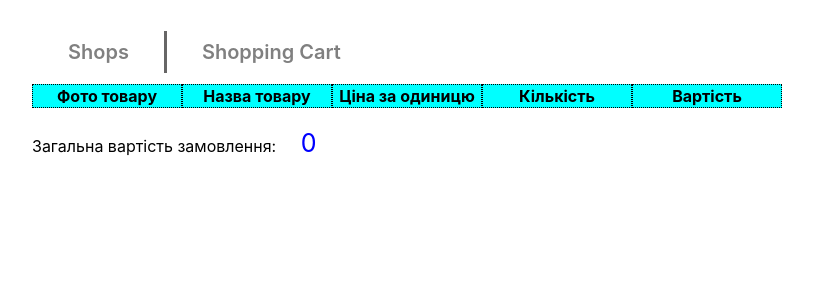
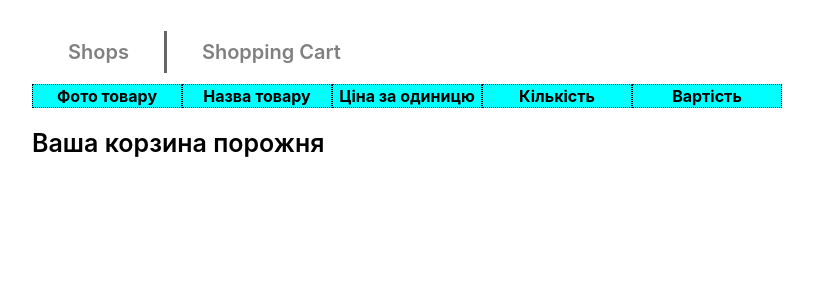
Before and after one commit to litvinenkoiryna/react-my-first-project, a React (Create React App) app: page /shopping_cart in a window 1280 px wide. Shown: the top 300 px of the page, without its empty margins (8-821 px from the left). Built offline with nearby package versions, Linux system fonts and the light colour scheme.

Commit message:
условное ветвление в корзине + формат числа

```diff
--- a/src/components/Card.jsx
+++ b/src/components/Card.jsx
@@ -8,7 +8,7 @@ const Card = ({ item, addItem}) => {
     <div key={item.id} className={styles.card}>
       <img className={styles.img} src={item.img} />
       <h2 className={styles.title}>{item.title}</h2>
-      <p className={styles.price}>price:{item.price}</p>
+      <p className={styles.price}>price: {item.price} $ </p>
       <p className={styles.description}>{item.description}</p>
       <button className={styles.btn} onClick={()=> addItem(item.img,item.title,item.price)}>add to Cart</button>
     </div>
--- a/src/components/FooterCart.jsx
+++ b/src/components/FooterCart.jsx
@@ -4,9 +4,18 @@ import styles from "../styles/FooterCart.module.css";
 const FooterCart = (props) => {
     return (
         <div className={styles.footer}>
-            <span>
-                Загальна вартість замовлення: <span className={styles.value}>{props.result}</span>
-            </span>
+            {props.items.length>0?
+                <span>
+                    Загальна вартість замовлення: <span className={styles.result}>
+                        {new Intl.NumberFormat('ru-RU', {
+                            style: 'currency',
+                            currency: 'USD',
+                        }).format(props.result)}</span>
+                </span>
+                : <span>
+                    Ваша корзина порожня
+                </span>
+            }
         </div>
     )
 }
--- a/src/components/ShoppingCart.jsx
+++ b/src/components/ShoppingCart.jsx
@@ -2,7 +2,13 @@ import React from "react";
 import styles from "../styles/ShoppingCart.module.css";
 import FooterCart from "./FooterCart";
 
-const ShoppingCart = ({ items, remove, increaceCount, decreaceCount, result}) => {
+const ShoppingCart = ({
+  items,
+  remove,
+  increaceCount,
+  decreaceCount,
+  result,
+}) => {
   //console.log(items);
   return (
     <table className={styles.cartTitle}>
@@ -22,17 +28,29 @@ const ShoppingCart = ({ items, remove, increaceCount, decreaceCount, result}) =>
             <img className={styles.img} src={item.img} alt={item.title} />
           </td>
           <td className={styles.item}>{item.title}</td>
-          <td className={styles.item}>{item.price}$</td>
+          <td className={styles.item}>
+            {new Intl.NumberFormat("ru-RU", {
+              style: "currency",
+              currency: "USD",
+            }).format(item.price)}
+          </td>
           <td>
-            <button onClick={()=>decreaceCount(item.id,item.count)}>-</button>
-            <span className={styles.count}>{(item.count)} </span>
-            <button onClick={()=>increaceCount(item.id)}>+</button>
+            <button onClick={() => decreaceCount(item.id, item.count)}>
+              -
+            </button>
+            <span className={styles.count}>{item.count} </span>
+            <button onClick={() => increaceCount(item.id)}>+</button>
           </td>
-          <td>{item.price * item.count}</td>
+          <td>
+            {new Intl.NumberFormat("ru-RU", {
+              style: "currency",
+              currency: "USD",
+            }).format(item.price * item.count)}
+          </td>
           <button onClick={() => remove(item)}>X</button>
         </tr>
       ))}
-      <FooterCart result = {result}/>
+      <FooterCart items={items} result={result} />
     </table>
   );
 };
--- a/src/styles/FooterCart.module.css
+++ b/src/styles/FooterCart.module.css
@@ -2,8 +2,13 @@
     margin-top: 20px;
 }
 
-.value{
+.result{
     font-size: 25px;
     color: blue;
     margin-left: 20px;
 }
+
+span{
+    font-size: 25px;
+    font-weight: 600;
+}
--- a/src/styles/ShoppingCart.module.css
+++ b/src/styles/ShoppingCart.module.css
@@ -32,14 +32,6 @@ td{
     width: 140px;
 }
 
-/* .item{
-    border: 1px solid black;
-    padding: 10px;
-    font-size: 24px;
-    width: 300px;
-
+.count{
+    font-size: 16px;
 }
-
-.message{
-    color: blueviolet;
-} */
```
